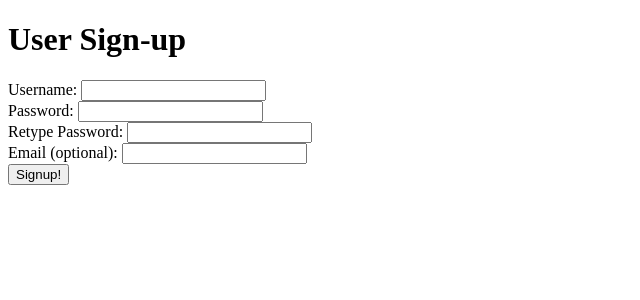
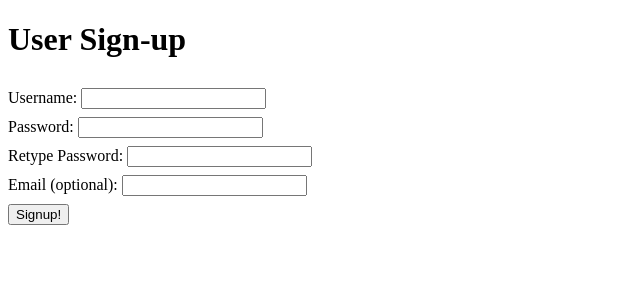
Before and after one commit to davidhackett12/user-signup, a Flask app: page / in a window 1280 px wide. Shown: the top 300 px of the page, without its empty margins (0-640 px from the left). Run offline with Flask 2, Linux system fonts and the light colour scheme.

Commit message:
added static file, added ids to inputs

```diff
--- /dev/null
+++ b/static/style.css
@@ -0,0 +1,6 @@
+.error {
+    color: red;
+}
+div {
+    padding-top: .5em;
+}
--- a/style.css
+++ /dev/null
@@ -1,3 +0,0 @@
-.error {
-    color: red;
-}
--- a/templates/base.html
+++ b/templates/base.html
@@ -1,7 +1,7 @@
 <!DOCTYPE html>
 <html>
     <head>
-        <link rel="stylesheet" type="text/css" href="user-signup/style.css">
+        <link rel="stylesheet" type="text/css" href="static/style.css">
         <title></title>
     </head>
     <body>
--- a/templates/index.html
+++ b/templates/index.html
@@ -6,28 +6,28 @@
             <div>
                 <label>
                     Username:
-                    <input type= "text" name= "username"/>
+                    <input id="username" type= "text" name= "username"/>
                     <span class= "error">{{username_error}}</span>
                 </label>
             </div>
             <div>
                 <label>
                     Password:
-                    <input type= "password" name= "password"/>
+                    <input id = "password" type= "password" name= "password"/>
                     <span class ="error">{{password_error}}</span>
                 </label>
             </div>
             <div>
                 <label>
                     Retype Password:
-                    <input type= "password" name= "retype_password"/>
+                    <input id="retype_password" type= "password" name= "retype_password"/>
                     <span class = "error">{{retype_error}}</span>
                 </label>
             </div>
             <div>
                 <label>
                     Email (optional):
-                    <input type= "test" name= "email"/>
+                    <input id = "email" type= "test" name= "email"/>
                     <span class = "error">{{email_error}}</span>
                 </label>
             </div>
```
